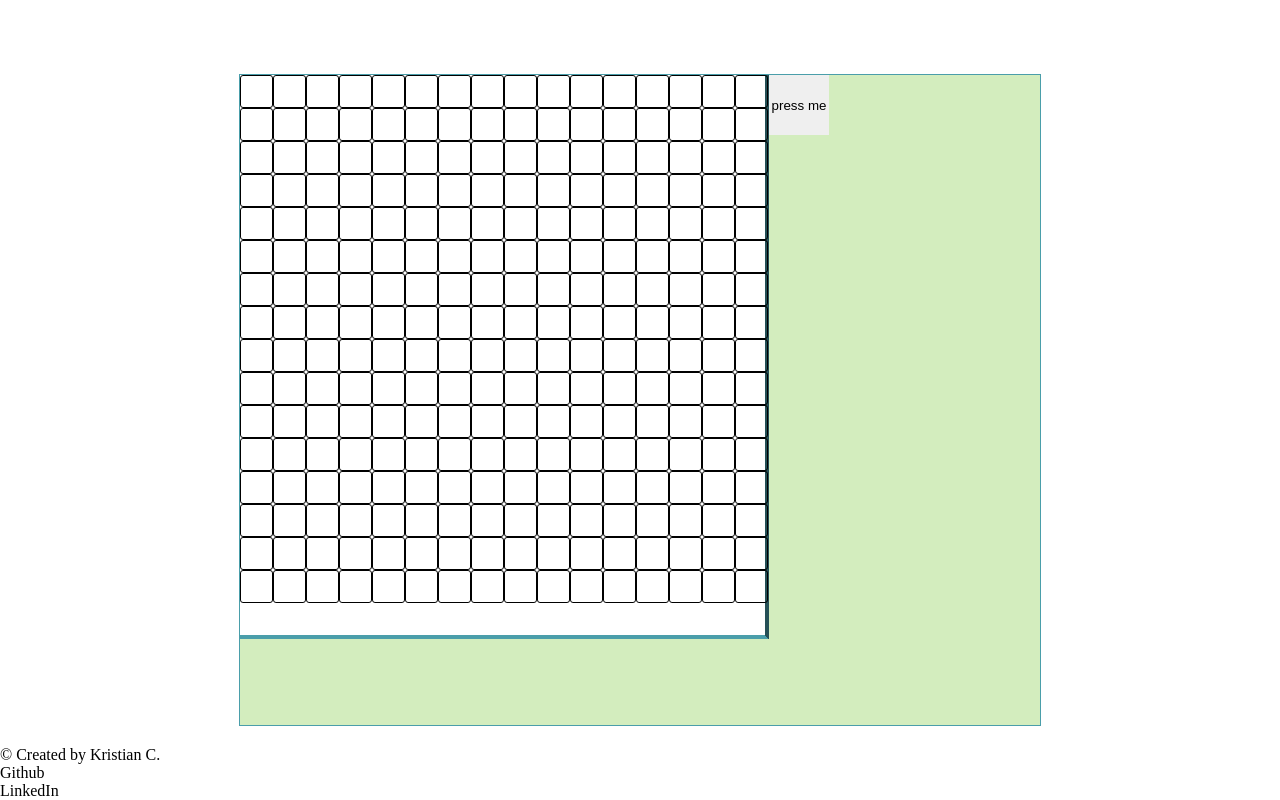
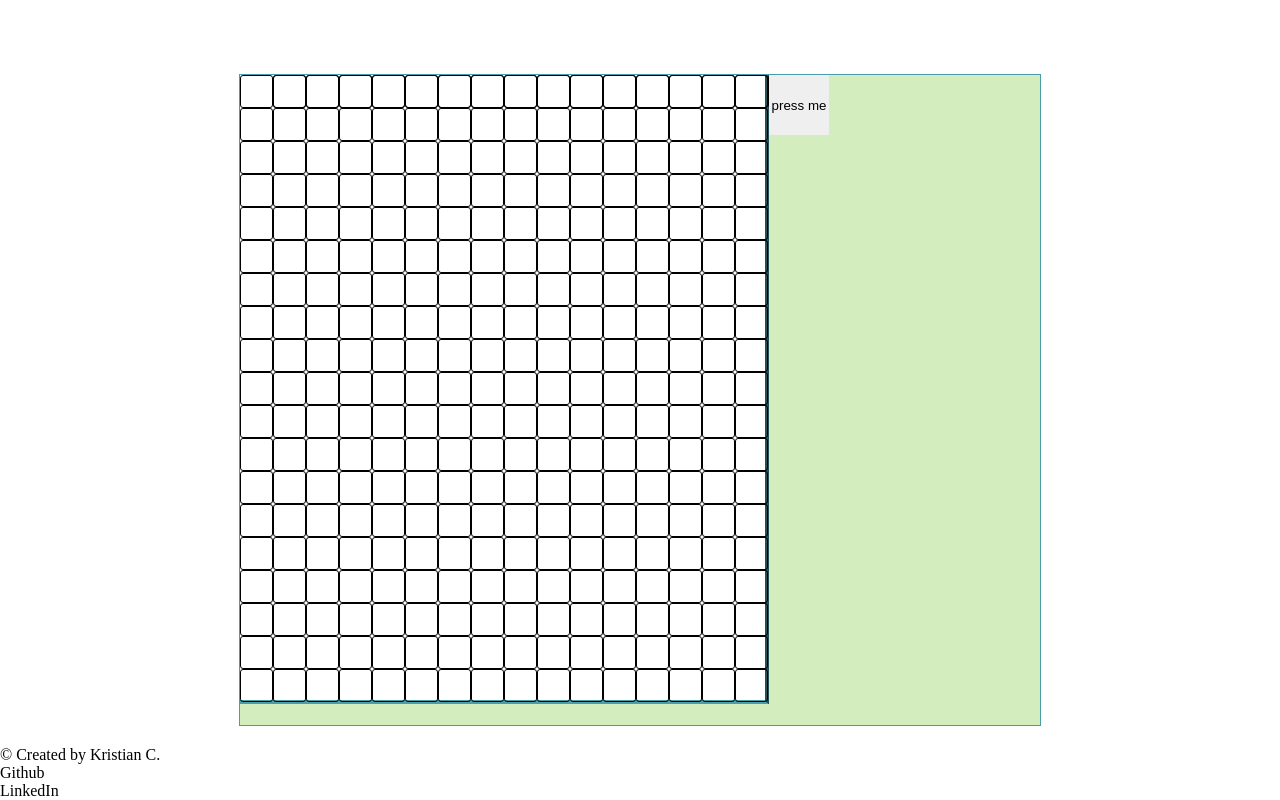
Before and after one commit to KristianColville1/tetris, a website: page index.html in a window 1280 px wide. Both pictures are taken after a click on the button "press me". Drawn offline with Linux system fonts and the light colour scheme.

Commit message:
Adjust width and height of game grid cells for tetris

```diff
--- a/assets/css/style-one.css
+++ b/assets/css/style-one.css
@@ -47,7 +47,7 @@ footer {
 
 #game {
     width: 525px;
-    height: 560px;
+    height: 625px;
     background-color: white;
     border-right: 4px outset var(--cadet-blue);
     border-bottom: 4px inset var(--cadet-blue);
@@ -56,7 +56,8 @@ footer {
 }
 
 .container-col {
-    width: 500px;
+    width: 33px;
+    height: 635px;
     display: flex;
     flex-wrap: wrap;
     flex-direction: column;
--- a/assets/js/game.js
+++ b/assets/js/game.js
@@ -20,7 +20,7 @@ const startGame = document.getElementsByTagName('button');
 function buildGameGrid(){
     for(var i = 0; i < 16; i++){
         gameGrid.innerHTML +='<div class="container-col"></div>\n';
-        for(var j = 0; j < 16; j++){
+        for(var j = 0; j < 20; j++){
             gameContainers[i].innerHTML += '<div class="square"></div>\n';
         }
     }
```
